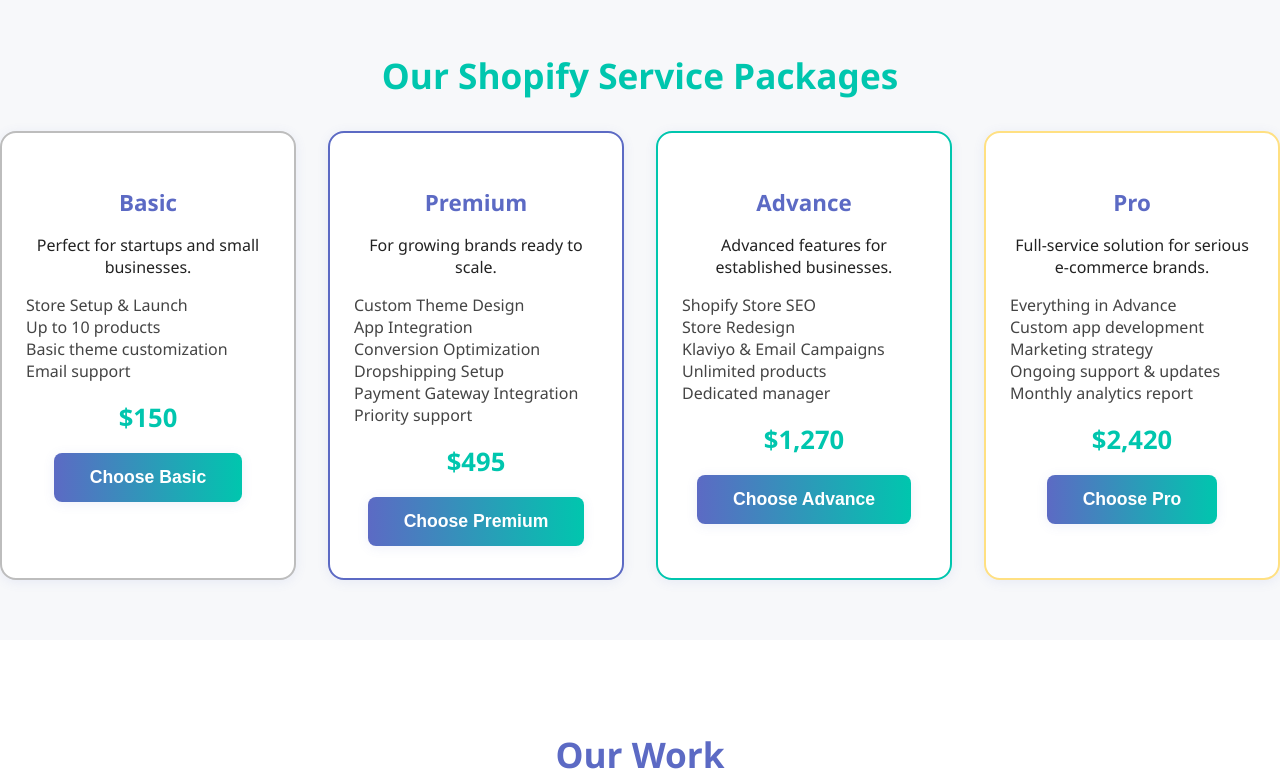
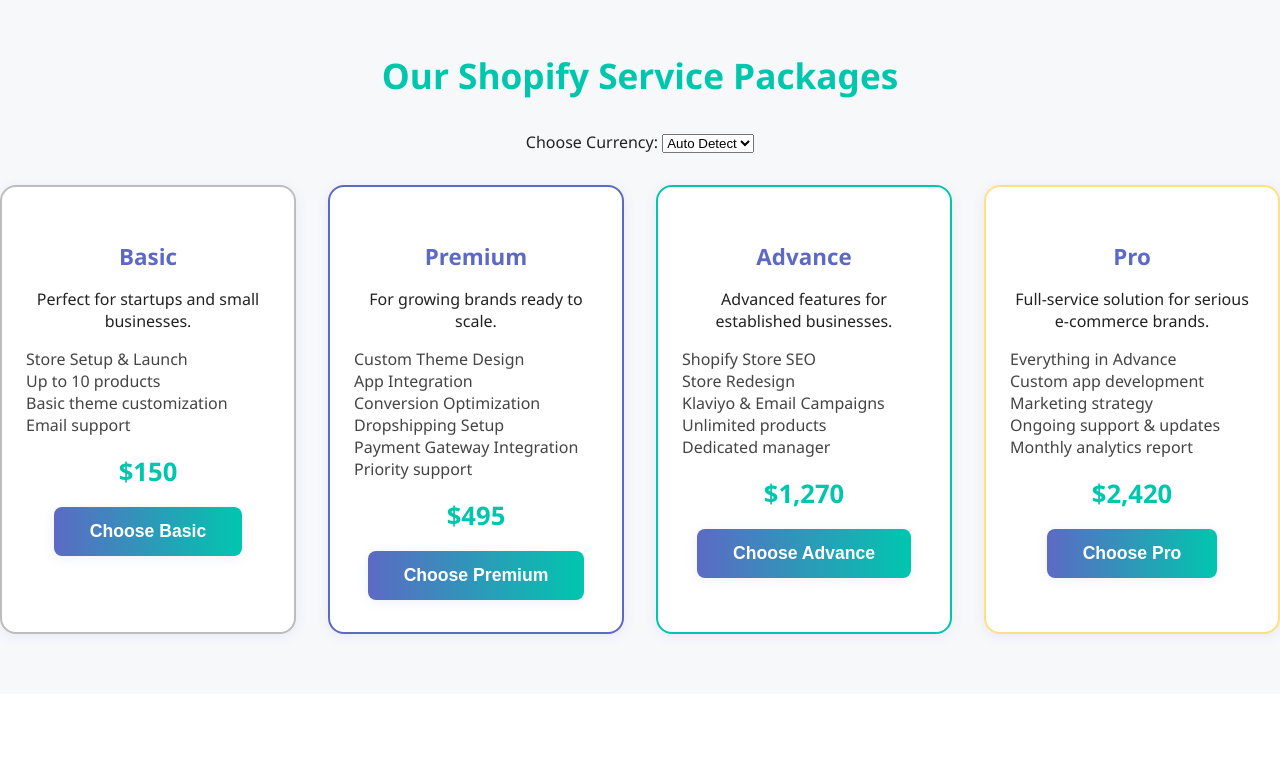
Before and after one commit to Ramonking22/Dime-Tech-Portfolio, a plain HTML site: page index.html in a window 1280 px wide. Shown: the part 1000-1781 px from the top of the page. Drawn offline with Linux system fonts and the light colour scheme; no server answers; a script that the page names is missing.

Commit message:
Update index.html

```diff
--- a/index.html
+++ b/index.html
@@ -87,6 +87,18 @@
 <section id="services">
   <div class="container">
     <h2>Our Shopify Service Packages</h2>
+
+    <!-- 🔽 Currency Selector Dropdown -->
+    <div class="currency-selector" style="margin-bottom:20px;">
+      <label for="currency">Choose Currency: </label>
+      <select id="currency">
+        <option value="auto" selected>Auto Detect</option>
+        <option value="USD">USD ($)</option>
+        <option value="NGN">NGN (₦)</option>
+      </select>
+    </div>
+    <!-- 🔼 End Currency Selector -->
+
     <div class="services-list pricing-list">
       <div class="service-card pricing-card basic">
         <h3>Basic</h3>
@@ -146,6 +158,7 @@
     </div>
   </div>
 </section>
+
 
     <!-- Our Work Section -->
     <section id="our-work">
```
Lines whose indentation alone changed are shown as unchanged.
